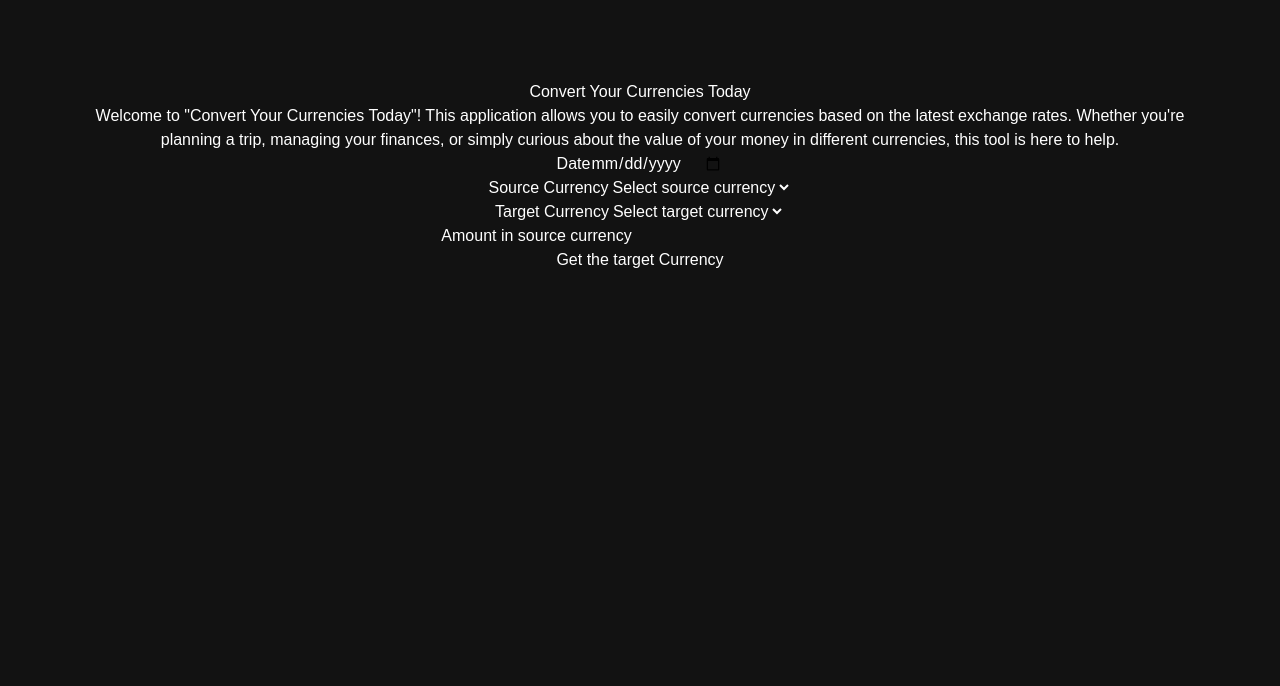
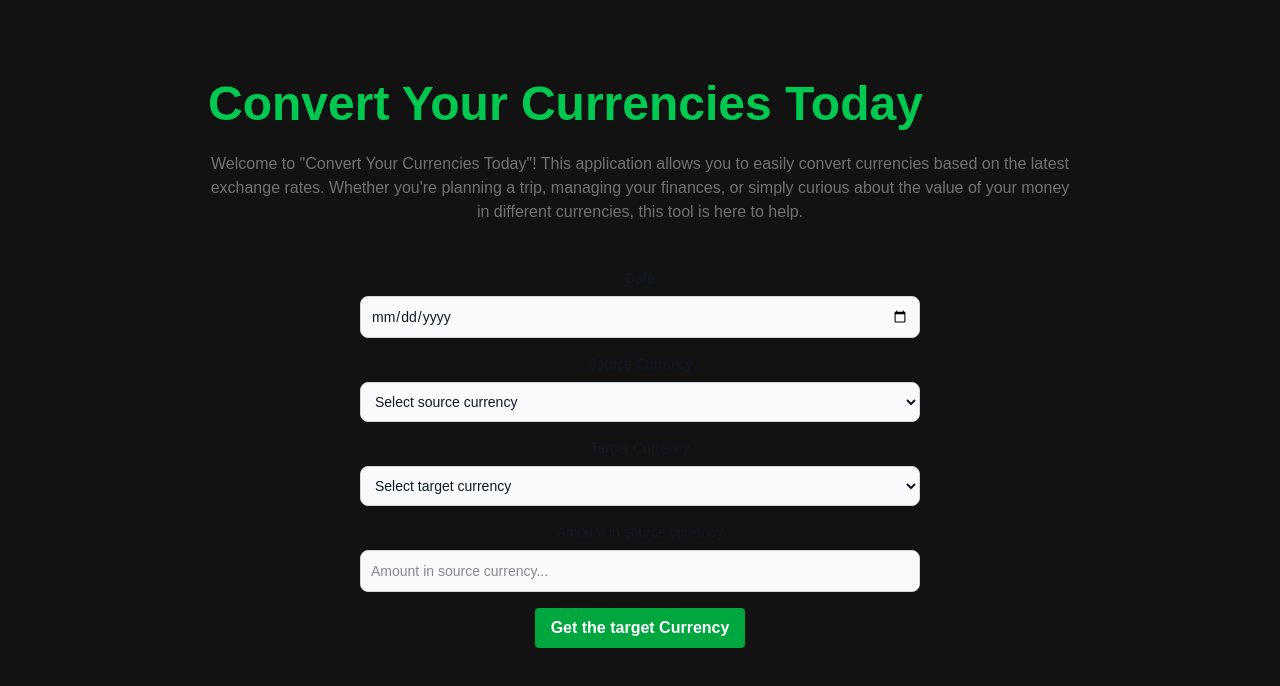
Before and after one commit to rashmikaz/currency, a React (Vite) app in the folder client/: page / in a window 1280 px wide. Shown: the top 686 px of the page. Built offline with nearby package versions, Linux system fonts and the light colour scheme.

Commit message:
use state

```diff
--- a/client/package.json
+++ b/client/package.json
@@ -15,6 +15,7 @@
   },
   "devDependencies": {
     "@eslint/js": "^9.21.0",
+    "@tailwindcss/vite": "^4.0.14",
     "@types/react": "^19.0.10",
     "@types/react-dom": "^19.0.4",
     "@vitejs/plugin-react": "^4.3.4",
--- a/client/src/page/MainPage.jsx
+++ b/client/src/page/MainPage.jsx
@@ -3,11 +3,20 @@ import { useState } from "react"
 
 const MainPage = () => {
 
-const [date,setDate] = useState(null);
-const [sourceCurrency,setSourceCurrency] = useState("");
-const [targetCurrency,setTargetCurrency] = useState("");
+  const [date,setdate] = useState(null);
+  const [sourceCurrency,setsourceCurrency] = useState("");
+  const [targetCurrency,settargetCurrency] = useState("");
   const [amountInSourceCurrency,setamountInSourceCurrency] = useState(0);
-const [amountInTargetCurrency,setamountInTargetCurrency] = useState(0);
+  // const [amountInTargetCurrency,setamountInTargetCurrency] = useState(0);
+  const handleSubmit = (e)=>{
+    e.preventDefault();
+    console.log(
+      date,
+      setsourceCurrency,
+      targetCurrency,
+      amountInSourceCurrency
+    );
+  }
 
 
   return (
@@ -24,22 +33,27 @@ const [amountInTargetCurrency,setamountInTargetCurrency] = useState(0);
     </p>
     <div className=" mt-5 flex items-center justify-center flex-col">
       <section className="w-full lg:w-1/2">
-          <form>
+        <form onSubmit={handleSubmit}>
         <div className="mb-4">
             <label
               className="block mb-2 text-sm font-medium text-gray-900 dark:text-white"
               htmlFor="date"
-
             >
               Date
             </label>
             <input
               required
               className="bg-gray-50 border border-gray-300 text-gray-900 text-sm rounded-lg focus:ring-green-500 focus:border-green-500 block w-full p-2.5 dark:bg-gray-700 dark:border-gray-600 dark:placeholder-gray-400 dark:text-white dark:focus:ring-green-500 dark:focus:border-green-500"
+              onChange={(e) => setdate(e.target.value)}
               type="date"
-
+              name="date"
+              id="date"
+              placeholder="date.."
             />
           </div>
+
+
+          {/* ////////////////////////////////////////////////////// */}
 
           <div className="mb-4">
             <label
@@ -50,49 +64,62 @@ const [amountInTargetCurrency,setamountInTargetCurrency] = useState(0);
             </label>
 
             <select
+              value={sourceCurrency} // Set the selected value
+              onChange={(e) => setsourceCurrency(e.target.value)}
               className=" bg-gray-50 border border-gray-300 text-gray-900 text-sm rounded-lg focus:ring-green-500 focus:border-green-500 block w-full p-2.5 dark:bg-gray-700 dark:border-gray-600 dark:placeholder-gray-400 dark:text-white dark:focus:ring-green-500 dark:focus:border-green-500"
               name="sourceCurrency"
-                id=""
+              id="sourceCurrency"
             >
               <option value="">Select source currency</option>{" "}
 
             </select>
           </div>
 
+          {/* ////////////////////////////////////////////////////// */}
+
           <div className="mb-4">
             <label
               className="block mb-2 text-sm font-medium text-gray-900 dark:text-white"
-                htmlFor="sourceCurrency"
+              htmlFor="targetCurrency"
             >
               Target Currency
             </label>
-
             <select
+              value={targetCurrency} // Set the selected value
+              onChange={(e) => settargetCurrency(e.target.value)}
               className=" bg-gray-50 border border-gray-300 text-gray-900 text-sm rounded-lg focus:ring-green-500 focus:border-green-500 block w-full p-2.5 dark:bg-gray-700 dark:border-gray-600 dark:placeholder-gray-400 dark:text-white dark:focus:ring-green-500 dark:focus:border-green-500"
               name="sourceCurrency"
-                id=""
+              id="sourceCurrency"
             >
               <option value="">Select target currency</option>{" "}
 
             </select>
           </div>
+           {/* ////////////////////////////////////////////////////// */}
+
 
            <div className="mb-4">
             <label
               className="block mb-2 text-sm font-medium text-gray-900 dark:text-white"
-                htmlFor="date"
+              htmlFor="amountInSourceCurrency"
             >
               Amount in source currency
             </label>
             <input
               required
               className="bg-gray-50 border border-gray-300 text-gray-900 text-sm rounded-lg focus:ring-green-500 focus:border-green-500 block w-full p-2.5 dark:bg-gray-700 dark:border-gray-600 dark:placeholder-gray-400 dark:text-white dark:focus:ring-green-500 dark:focus:border-green-500"
-                type="text"
-
+              onChange={(e) => setamountInSourceCurrency(e.target.value)}
+              type="number"
+              name="amountInSourceCurrency"
+              id="amountInSourceCurrency"
+              placeholder="Amount in source currency..."
             />
           </div>
 
-            <button className="bg-green-600 hover:bg-green-700 text-white font-bold py-2 px-4 rounded">
+           {/* ////////////////////////////////////////////////////// */}
+
+
+          <button onClick={handleSubmit} className="bg-green-600 hover:bg-green-700 text-white font-bold py-2 px-4 rounded">
             Get the target Currency
           </button>
 
```
Also changed, not shown: 1 other file (tests, documents, lock files or other folders). Lines whose indentation alone changed are shown as unchanged.
